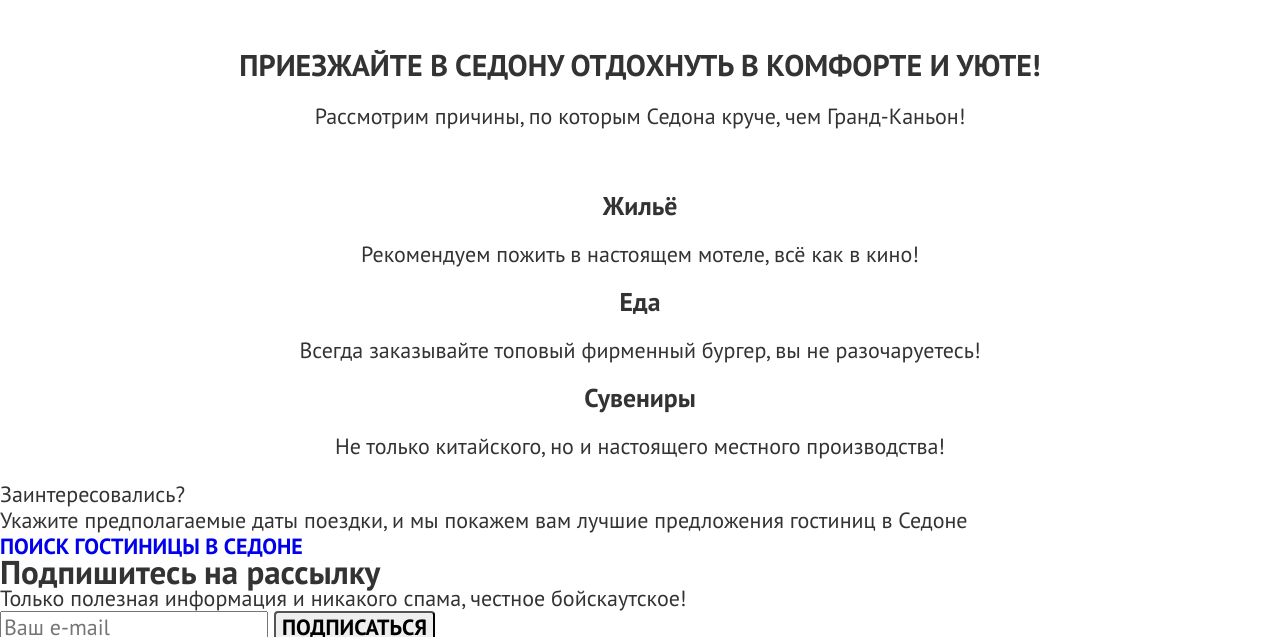
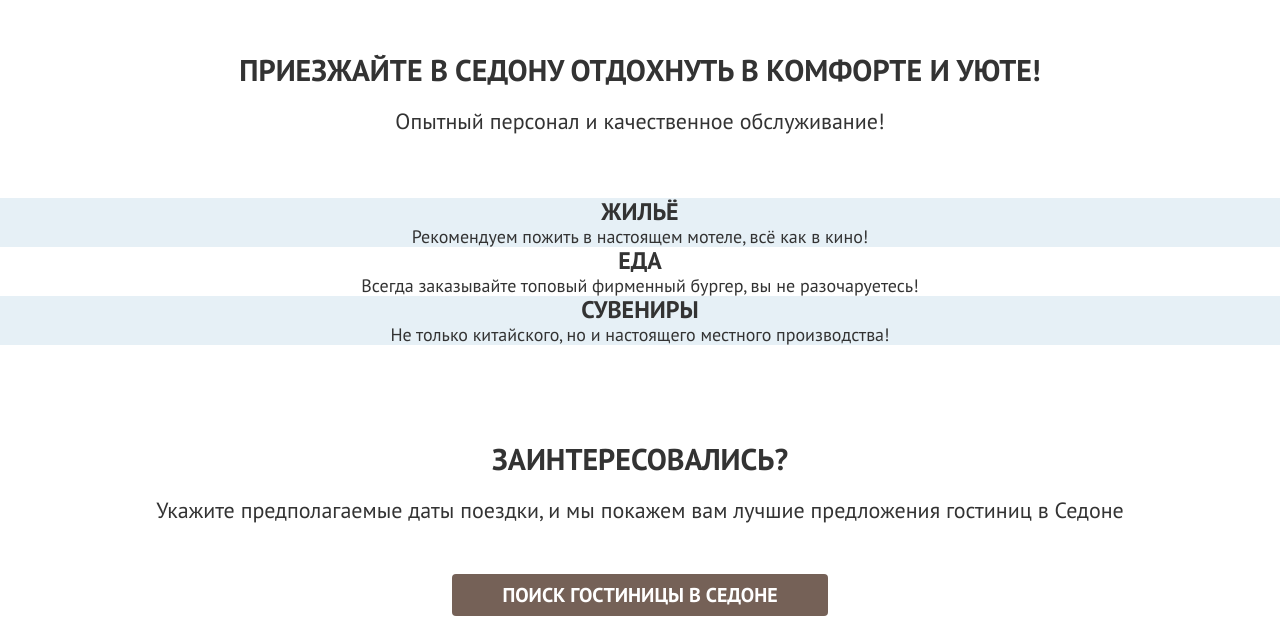
Before and after one commit to htmlacademy-htmlcss/228365-sedona-39, a plain HTML site: page index.html in a window 1280 px wide. Shown: the part 1919-2556 px from the top of the page. Drawn offline with Linux system fonts and the light colour scheme.

Commit message:
Добавляет стилизацию для главной страницы

```diff
--- a/index.html
+++ b/index.html
@@ -80,19 +80,19 @@
         <section class="advantages">
           <h2 class="visually-hidden">Отдых в Седоне</h2>
           <p class="advantages-title">Приезжайте в Седону отдохнуть в комфорте и уюте!</p>
-          <p class="advantages-subtitle">Рассмотрим причины, по которым Седона круче, чем Гранд-Каньон!</p>
+          <p class="advantages-subtitle">Опытный персонал и качественное обслуживание!</p>
           <ul class="advantages-list">
             <li class="advantages-item">
               <h3 class="advantages-item-title">Жильё</h3>
-              <p>Рекомендуем пожить в настоящем мотеле, всё как в кино!</p>
+              <p class="advantages-description">Рекомендуем пожить в настоящем мотеле, всё как в кино!</p>
             </li>
             <li class="advantages-item">
               <h3 class="advantages-item-title">Еда</h3>
-              <p>Всегда заказывайте топовый фирменный бургер, вы не разочаруетесь!</p>
+              <p class="advantages-description">Всегда заказывайте топовый фирменный бургер, вы не разочаруетесь!</p>
             </li>
             <li class="advantages-item">
               <h3 class="advantages-item-title">Сувениры</h3>
-              <p>Не только китайского, но и настоящего местного производства!</p>
+              <p class="advantages-description">Не только китайского, но и настоящего местного производства!</p>
             </li>
           </ul>
         </section>
@@ -100,7 +100,7 @@
           <h2 class="visually-hidden">Поиск гостиницы в Седоне</h2>
           <p class="offer-title">Заинтересовались?</p>
           <p class="offer-subtitle">Укажите предполагаемые даты поездки, и мы покажем вам лучшие предложения гостиниц в Седоне</p>
-          <a class="offer-button button" href="#">Поиск гостиницы в Седоне</a>
+          <a class="offer-button button button--big button--primary" href="#">Поиск гостиницы в Седоне</a>
         </section>
         <section class="subscribe">
           <h2 class="subscribe-title">Подпишитесь на рассылку</h2>
--- a/styles/styles.css
+++ b/styles/styles.css
@@ -147,10 +147,8 @@ body {
 }
 
 .hero {
-  display: flex;
-  align-items: center;
-  justify-content: center;
-  padding: 51px;
+  text-align: center;
+  padding: 51px 10px;
   padding-bottom: 82px;
   background-color: var(--color-secondary-middle);
   background-image: url("../images/hero-bg-image.jpeg");
@@ -259,3 +257,63 @@ body {
 .advantages-subtitle {
   margin-bottom: 64px;
 }
+
+.advantages-item:nth-child(2n+1) {
+  background-color: var(--color-secondary-middle);
+}
+
+.advantages-item-title {
+  font-weight: 700;
+  font-size: 24px;
+  line-height: 28px;
+  text-transform: uppercase;
+}
+
+.advantages-description {
+  font-size: 18px;
+  line-height: 21px;
+}
+
+.offer {
+  padding: 96px 10px;
+  text-align: center;
+}
+
+.offer-title {
+  margin-bottom: 20px;
+  font-weight: 700;
+  font-size: 30px;
+  line-height: 36px;
+  text-transform: uppercase;
+}
+
+.offer-subtitle {
+  margin-bottom: 54px;
+}
+
+.offer-button {
+  padding: 8px 50px;
+}
+
+.subscribe {
+  padding: 96px 10px;
+  padding-bottom: 104px;
+  text-align: center;
+  color: var(--color-light);
+  background-image: url(../images/subscribe-bg-image.jpeg);
+  background-size: cover;
+  background-repeat: no-repeat;
+  background-position: center;
+}
+
+.subscribe-title {
+  margin-bottom: 20px;
+  font-weight: 700;
+  font-size: 30px;
+  line-height: 36px;
+  text-transform: uppercase;
+}
+
+.subscribe-subtitle {
+  margin-bottom: 54px;
+}
```
